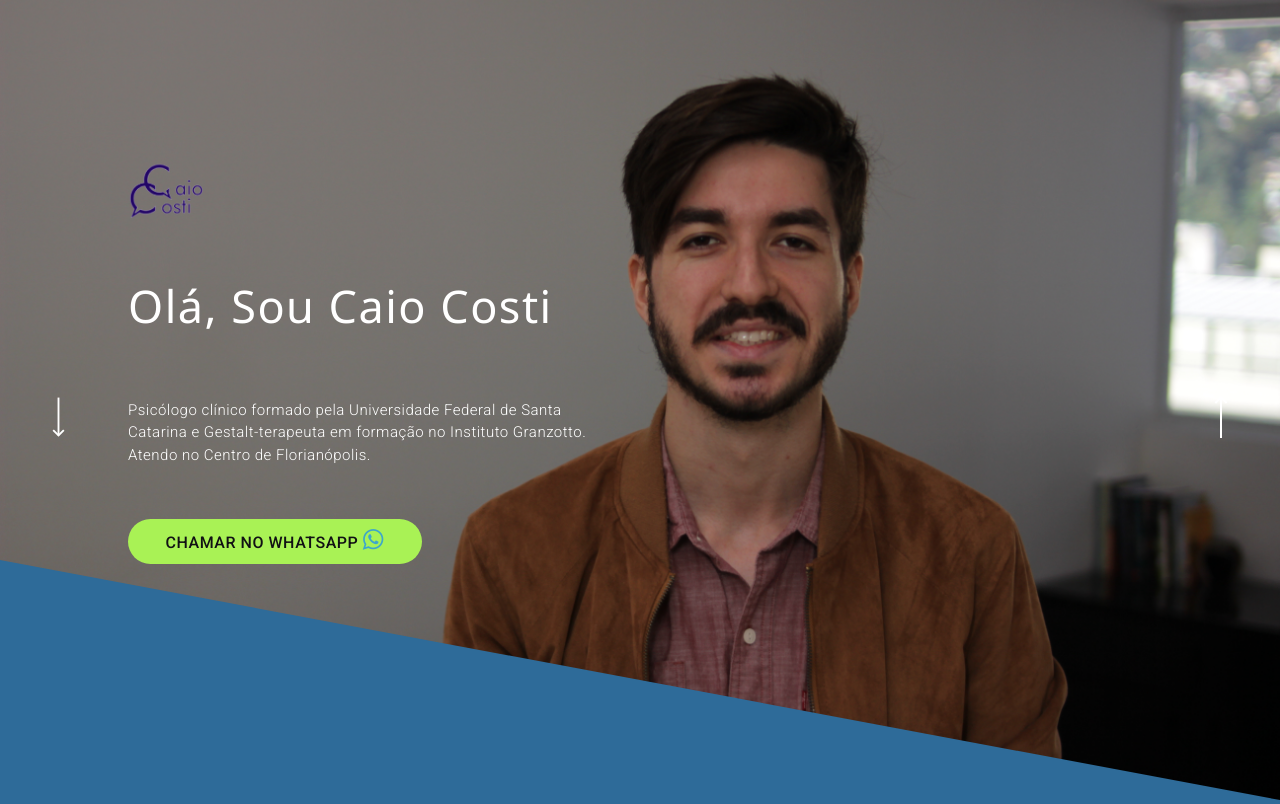
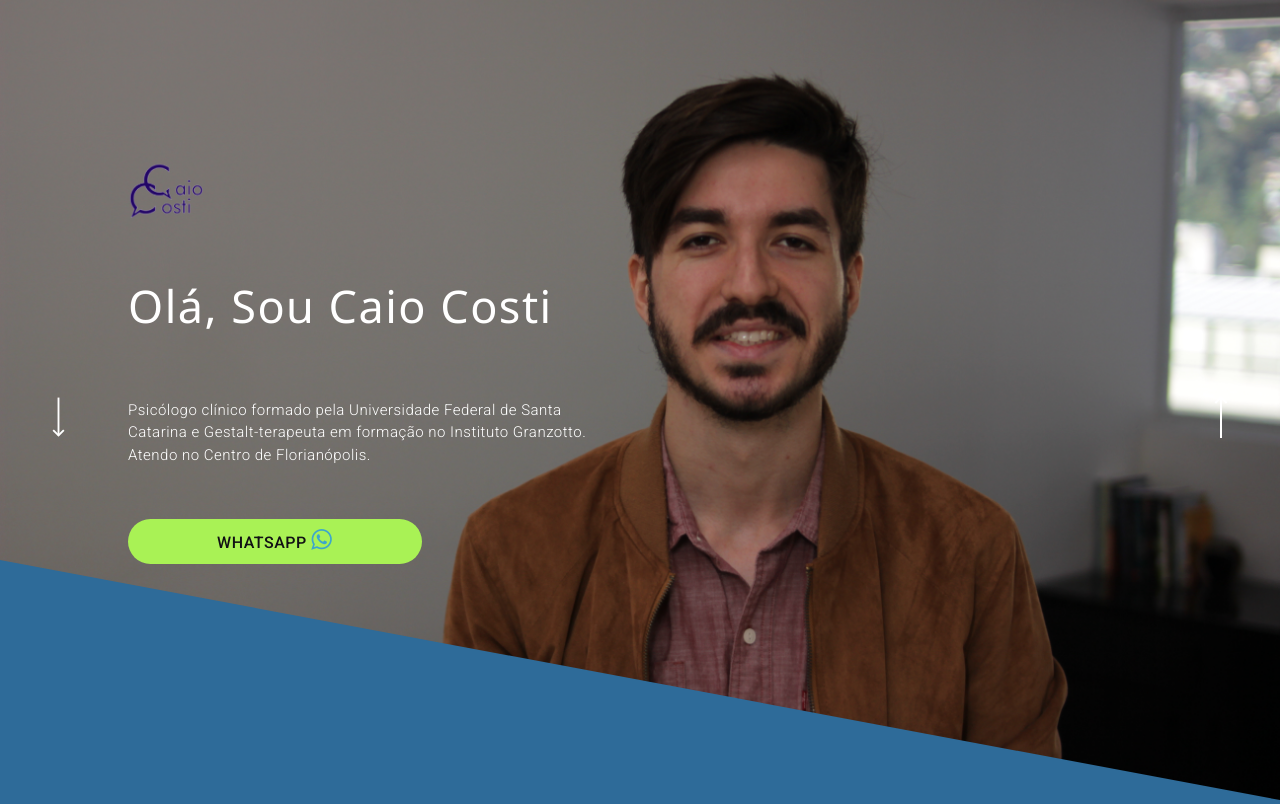
Before and after one commit to Ahtodigital/caiocosti, a PHP site: page / in a window 1280 px wide; the page is wider, and only the part inside the window is pictured. Shown: the top 804 px of that part. Run offline with PHP 8.4, Linux system fonts and the light colour scheme.

Commit message:
Ajuste bg e cta

```diff
--- a/lp/custom.css
+++ b/lp/custom.css
@@ -5,6 +5,11 @@
 	border-right: 100vw solid transparent;
 	position: absolute;
 	bottom: 0;
+}
+
+.bg-intro {
+	background: url('img/caioso.JPG') no-repeat center center;
+	background-size: cover;
 }
 
 .bg-custom {
--- a/lp/index.html
+++ b/lp/index.html
@@ -32,7 +32,7 @@
 						formação no Instituto Granzotto. Atendo no
 						Centro de Florianópolis.
 					</p>
-					<a href="https://api.whatsapp.com/send?phone=5548991536270"><button class="cta">Chamar no WhatsApp <i class="fa fa-whatsapp" style="font-size: x-large;"></i></button></a>
+					<a href="https://api.whatsapp.com/send?phone=5548991536270"><button class="cta">WhatsApp <i class="fa fa-whatsapp" style="font-size: x-large;"></i></button></a>
 				</div>
 			</div>
 			<div class="um hide l-show"></div>
@@ -140,7 +140,7 @@
 					(48) 99153-6270<br>
 				</h1>
 				<div class="">
-					<a href="https://api.whatsapp.com/send?phone=5548991536270"><button class="cta">Chamar no WhatsApp <i class="fa fa-whatsapp" style="font-size: x-large;"></i></button></a>
+					<a href="https://api.whatsapp.com/send?phone=5548991536270"><button class="cta"> WhatsApp <i class="fa fa-whatsapp" style="font-size: x-large;"></i></button></a>
 				</div>
 			</div>
 			<div class="right">
--- a/lp/xp.css
+++ b/lp/xp.css
@@ -232,7 +232,7 @@ h3 {
 }
 
 .bg-intro {
-	background: url('img/caioso.jpg') no-repeat center center;
+	background-color: var(--dark);
 	background-size: cover;
 }
 
```
